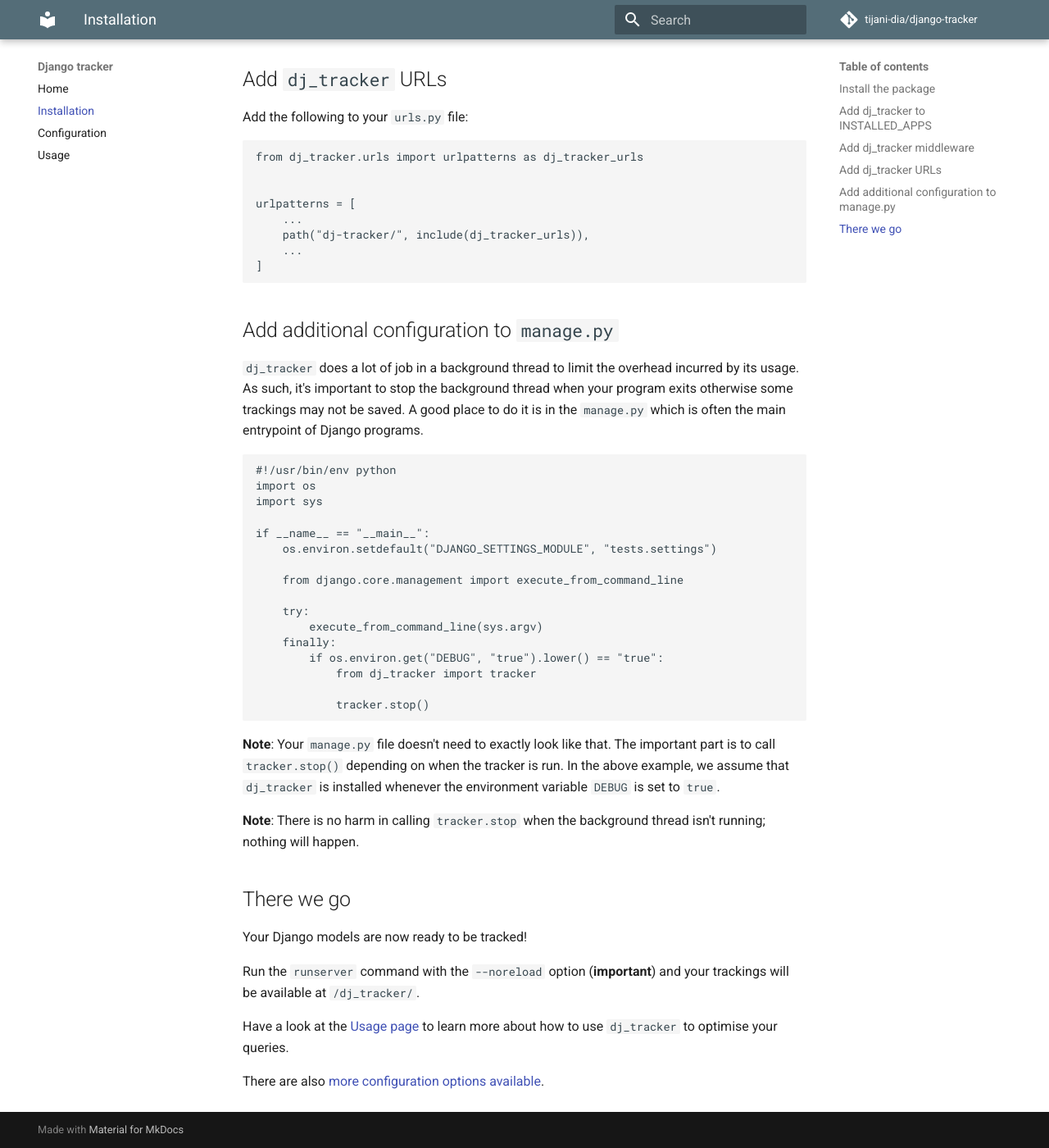
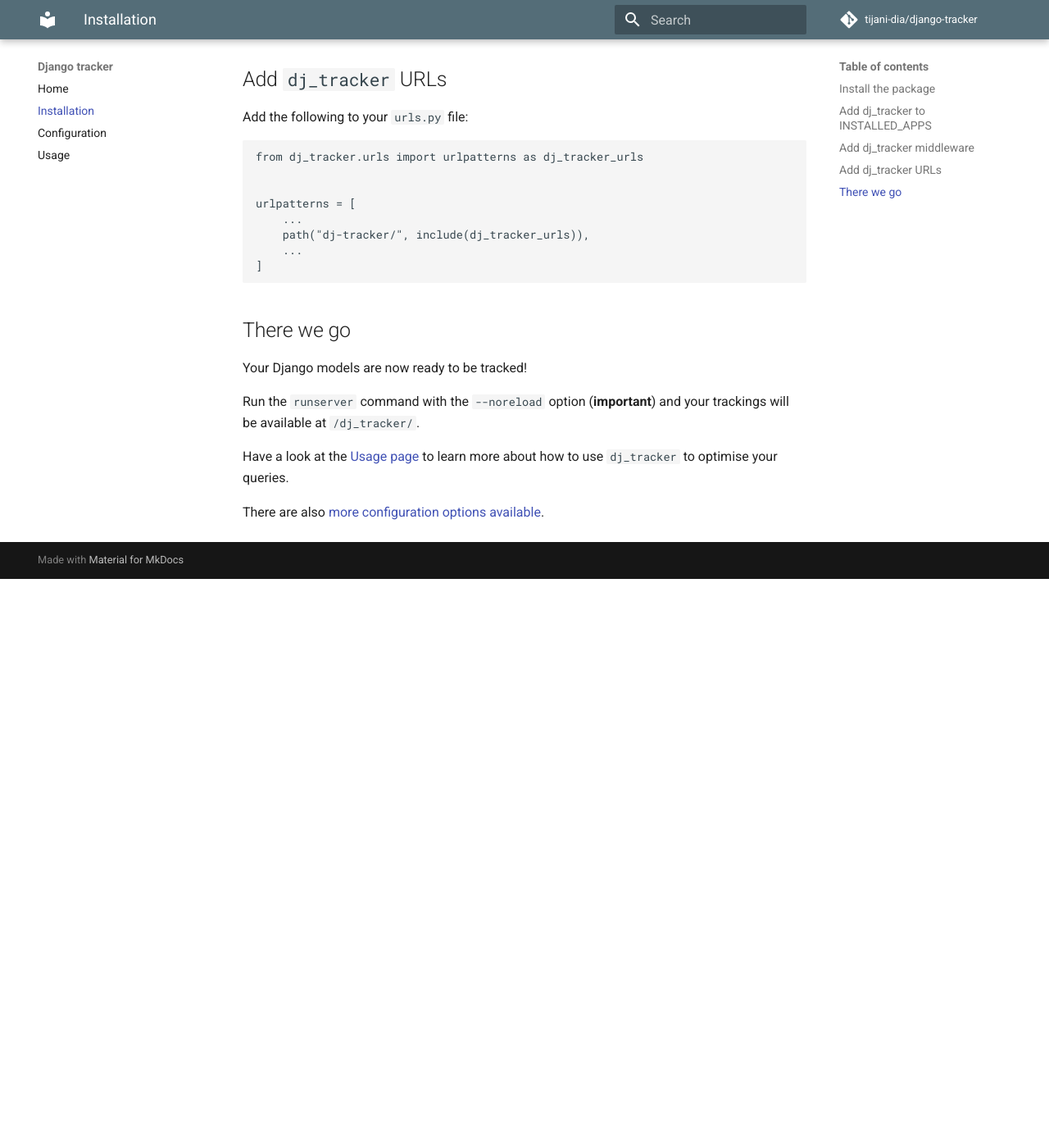
Before and after one commit to Tijani-Dia/dj-tracker, an MkDocs documentation site: the page built from docs/installation.md, in a window 1280 px wide and 1400 px high, scrolled down 752 px. Shown: the whole window at 82% size. Built offline with MkDocs 1.6.1 and Material for MkDocs 9.7.7, drawn with Linux system fonts in a browser that asks for light colours; comment, search, counter and statistics services are not loaded; after the commit the page ends 1458 px from its top, so only the background shows below that.

Commit message:
Use atexit hook to stop the worker

````diff
--- a/docs/installation.md
+++ b/docs/installation.md
@@ -46,33 +46,6 @@
 ]
 ```
 
-## Add additional configuration to `manage.py`
-
-`dj_tracker` does a lot of job in a background thread to limit the overhead incurred by its usage. As such, it's important to stop the background thread when your program exits otherwise some trackings may not be saved. A good place to do it is in the `manage.py` which is often the main entrypoint of Django programs.
-
-```python
-#!/usr/bin/env python
-import os
-import sys
-
-if __name__ == "__main__":
-    os.environ.setdefault("DJANGO_SETTINGS_MODULE", "tests.settings")
-
-    from django.core.management import execute_from_command_line
-
-    try:
-        execute_from_command_line(sys.argv)
-    finally:
-        if os.environ.get("DEBUG", "true").lower() == "true":
-            from dj_tracker import tracker
-
-            tracker.stop()
-```
-
-**Note**: Your `manage.py` file doesn't need to exactly look like that. The important part is to call `tracker.stop()` depending on when the tracker is run. In the above example, we assume that `dj_tracker` is installed whenever the environment variable `DEBUG` is set to `true`.
-
-**Note**: There is no harm in calling `tracker.stop` when the background thread isn't running; nothing will happen.
-
 ## There we go
 
 Your Django models are now ready to be tracked!
````
Also changed, not shown: manage.py (+1 -6 lines), 1 other file.
